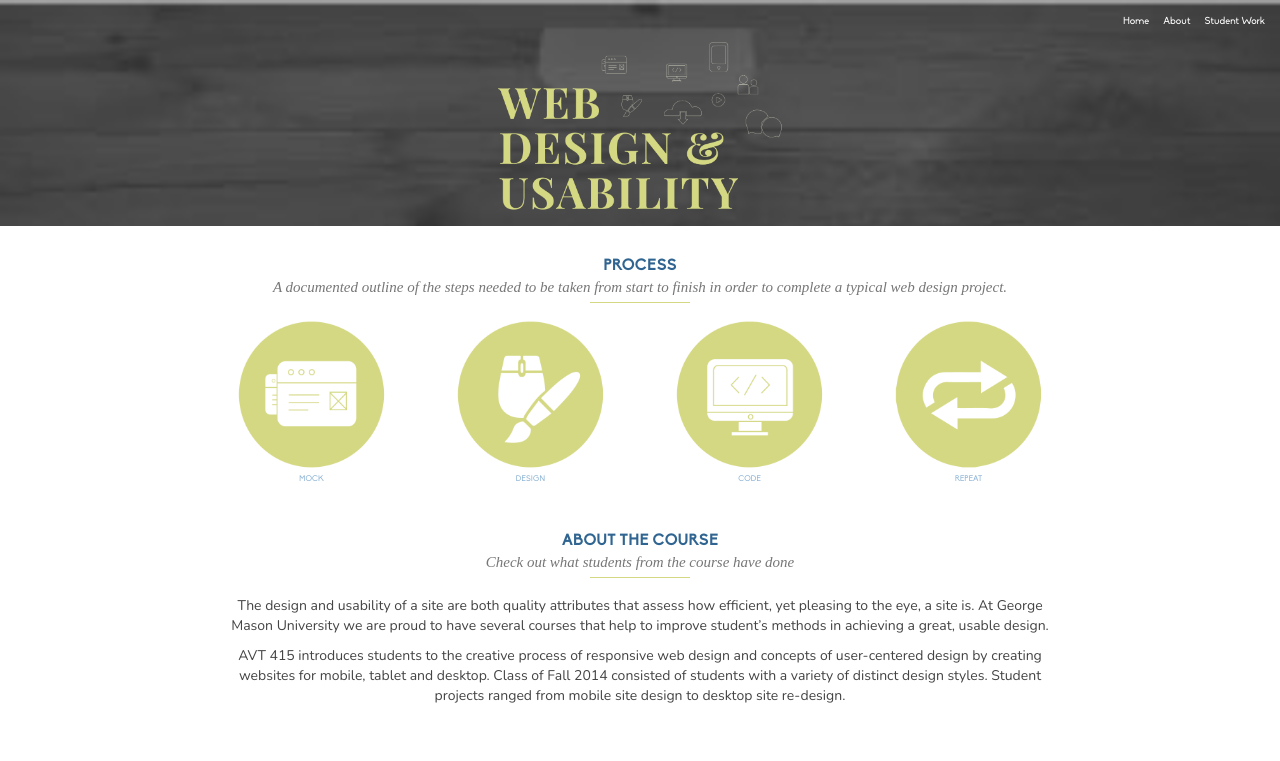
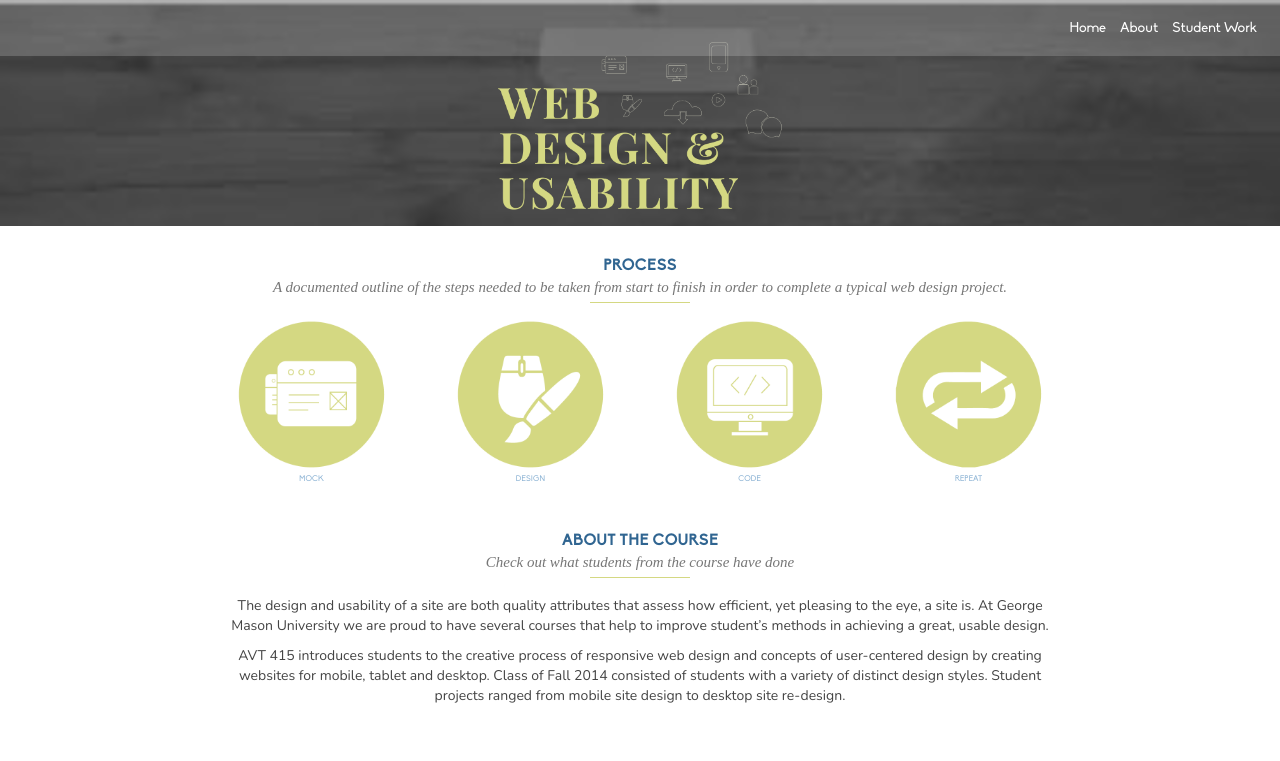
Before and after one commit to nsohail/Project3-HTML, a plain HTML site: page index.html in a window 1280 px wide. Shown: the top 761 px of the page. Drawn offline with nearby package versions, Linux system fonts and the light colour scheme; a web font is replaced by a local one.

Commit message:
added scrolling

```diff
--- a/index.html
+++ b/index.html
@@ -244,6 +244,36 @@
 
 
 
+		    var sOffset = $("nav").offset().top; //equals 0
+			var shareheight = $("nav").height() + 200;
+			$(window).scroll(function() {
+				//alert(sOffset);
+			    var scrollYpos = $(document).scrollTop(); //scroll position
+
+			    if (scrollYpos < sOffset + shareheight) {
+			        $("nav").css({
+			            'background': 'rgba(255, 255, 255, 0.18)',
+			            'height': '20px'
+			        });
+
+			        $("nav > a").css({
+			        	'color': 'white'
+			        })
+
+
+			    }else {
+			    	$("nav").css({
+			            'background': 'white',
+			            'height': '30px'
+			        });
+			        $("nav > a").css({
+			        	'color': '#306591'
+			        });
+			    }
+			});
+
+
+
     	}); //end document ready
 
 
--- a/style.css
+++ b/style.css
@@ -64,13 +64,20 @@ figure {
 
 nav {
   text-align: right;
-  padding: 10px;
+  padding: 18px;
+  height: 20px;
+  position: fixed;
+  top: 0;
+  right: 0;
+  background: rgba(255, 255, 255, 0.18);
+  z-index: 500;
+  width: 100%;
 }
 
 nav > a {
   color: white;
   text-decoration: none;
-  font-size: 10px;
+  font-size: 14px;
   padding: 5px;
   font-family: biko-reg, sans-serif;
 }
```
